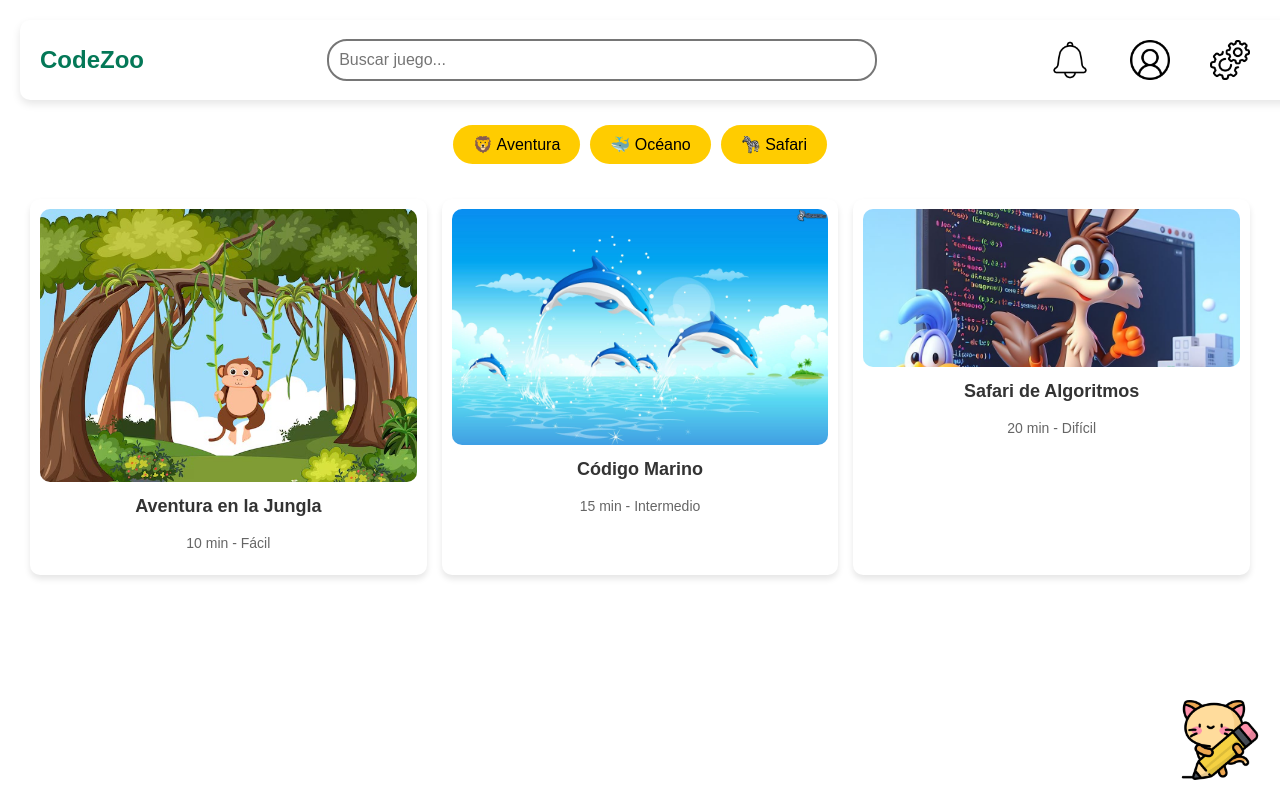
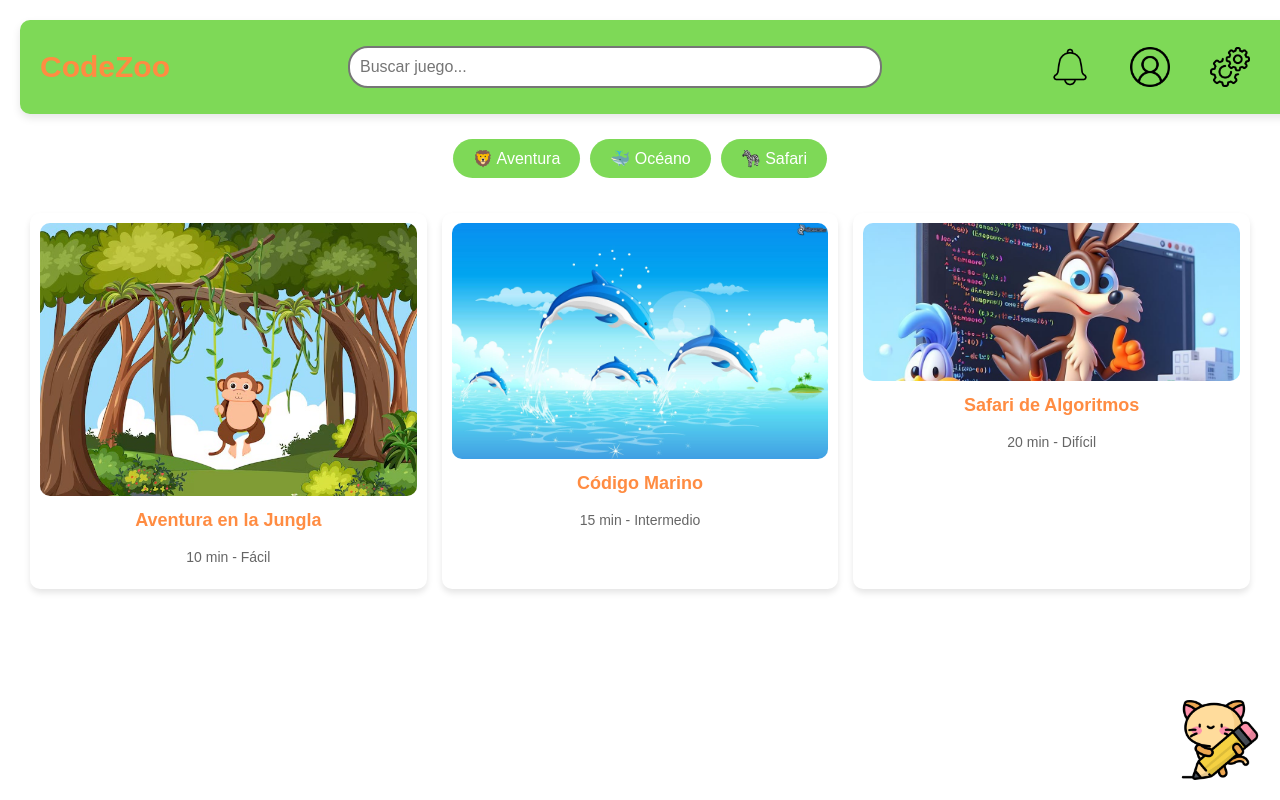
Before and after one commit to esracontrerasor/CodeZoo, a React (Vite) app: page /home in a window 1280 px wide. Built offline with nearby package versions, Linux system fonts and the light colour scheme.

Commit message:
actualizacion en Acceso,bienvenida,home, terminos home.css y cambiar la musica del tochi

```diff
--- a/src/Acceso.jsx
+++ b/src/Acceso.jsx
@@ -1,6 +1,7 @@
 import React, { useState, useEffect } from "react";
 import { useNavigate } from "react-router-dom";
 import "./css/Acceso.css";
+import background from "./resources/fondo.png";
 import oso from "./resources/bear-thinking-character-style-cartoon-vector-14196134.jpg";
 
 const CodeZooWelcome = () => {
@@ -38,7 +39,7 @@ const CodeZooWelcome = () => {
   };
 
   return (
-    <div className="app">
+    <div className="app" style={{ backgroundImage: `url(${background})` }}>
       <div className="container">
         <div className="card">
           <h2>Parents only</h2>
--- a/src/Bienvenida.jsx
+++ b/src/Bienvenida.jsx
@@ -2,6 +2,7 @@ import React from "react";
 import "./css/Bienvenida.css"; // Asegúrate de importar los estilos en un archivo CSS separado
 import { useNavigate } from "react-router-dom";
 import elefanteGif from "./resources/elefante_feliz.gif"
+import background from "./resources/fondo.png";
 
 const CodeZooInfo = () => {
   const navigate = useNavigate(); // Hook para la navegación
@@ -12,7 +13,7 @@ const CodeZooInfo = () => {
 
 
   return (
-    <div className="app">
+    <div className="app" style={{ backgroundImage: `url(${background})` }}>
       <div className="container">
         <div className="card">
           <h2>¡Bienvenidos a CodeZoo!</h2>
--- a/src/Home.jsx
+++ b/src/Home.jsx
@@ -46,7 +46,7 @@ const Home = () => {
   return (
     <div className="home-container">
       <div className="header">
-        <h1 className="logo">CodeZoo</h1>
+        <h1 className="logho">CodeZoo</h1>
         <div className="search-bar">
           <input type="text" placeholder="Buscar juego..." />
         </div>
--- a/src/Terminos.jsx
+++ b/src/Terminos.jsx
@@ -1,7 +1,7 @@
 import React, { useState } from "react";
 import { useNavigate } from "react-router-dom";
 import "./css/Terminos.css";
-import background from "./resources/fondo_info.png";
+import background from "./resources/fondo.png";
 
 const CodeZooTerms = () => {
   const navigate = useNavigate();
--- a/src/css/Home.css
+++ b/src/css/Home.css
@@ -10,6 +10,7 @@ body {
 .home-container {
   text-align: center;
   padding: 20px;
+
 }
 
 /* Barra de búsqueda */
@@ -20,7 +21,6 @@ body {
   border-style: solid;
   border-radius: 20px;
   font-size: 16px;
-
 }
 
 /* Categorías */
@@ -29,7 +29,8 @@ body {
 }
 
 .category-btn {
-  background-color: #ffcc00;
+  background-color: #7ED957;
+  color:#fff;
   border: none;
   padding: 10px 20px;
   margin: 5px;
@@ -40,7 +41,7 @@ body {
 }
 
 .category-btn:hover {
-  background-color: #ffa500;
+  background-color: #008000;
 }
 
 /* Grid de juegos */
@@ -75,7 +76,7 @@ body {
 /* Título de los juegos */
 .game-title {
   font-size: 18px;
-  color: #333;
+  color: #FF8C42;
   margin-top: 10px;
 }
 
@@ -89,17 +90,18 @@ body {
   align-items: center;
   justify-content: space-between;
   padding: 10px 20px;
-  background-color: #ffffff;
+  background-color: #7ED957;
   border-radius: 10px;
   box-shadow: 0px 4px 8px rgba(0, 0, 0, 0.1);
   margin-bottom: 20px;
 }
 
 /* Logo CodeZoo */
-.logo {
-  font-size: 24px;
+
+.logho {
+  font-size: 30px;
   font-weight: bold;
-  color: #4caf50;
+  color: #FF8C42;
 }
 .search-bar {
   flex-grow: 1;
```
Also changed, not shown: 1 other file (tests, documents, lock files or other folders).
